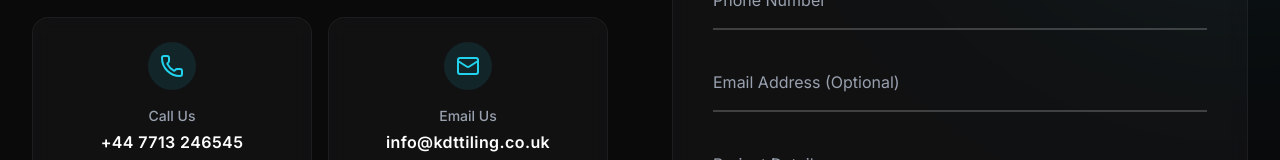
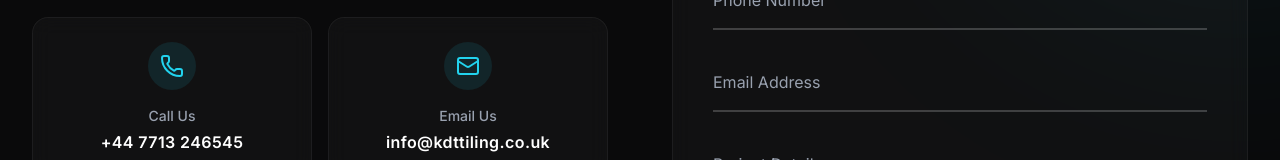
Before and after one commit to robear23/kdt-tiling, a Next.js app: page / in a window 1280 px wide. Shown: the part 5352-5512 px from the top of the page. Built offline with nearby package versions, Linux system fonts and the light colour scheme; no server answers; a web font is replaced by a local one.

Commit message:
Remove (Optional) label from email field in contact form

```diff
--- a/src/components/Contact.tsx
+++ b/src/components/Contact.tsx
@@ -253,7 +253,7 @@ export default function Contact() {
                   htmlFor="email"
                   className="absolute text-base text-gray-400 duration-300 transform -translate-y-6 scale-75 top-4 -z-10 origin-[0] peer-focus:left-0 peer-focus:text-electric-cyan peer-placeholder-shown:scale-100 peer-placeholder-shown:translate-y-0 peer-focus:scale-75 peer-focus:-translate-y-6"
                 >
-                  Email Address (Optional)
+                  Email Address
                 </label>
               </div>
 
```
